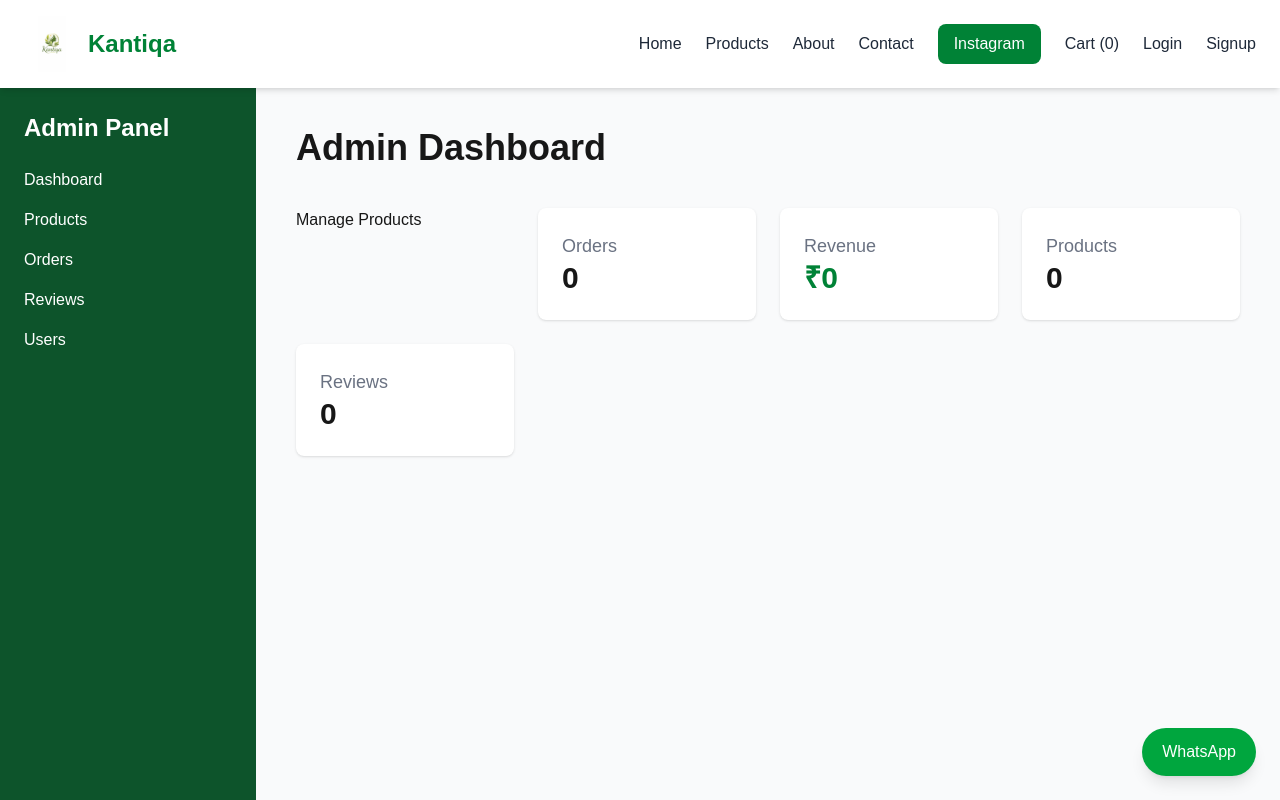
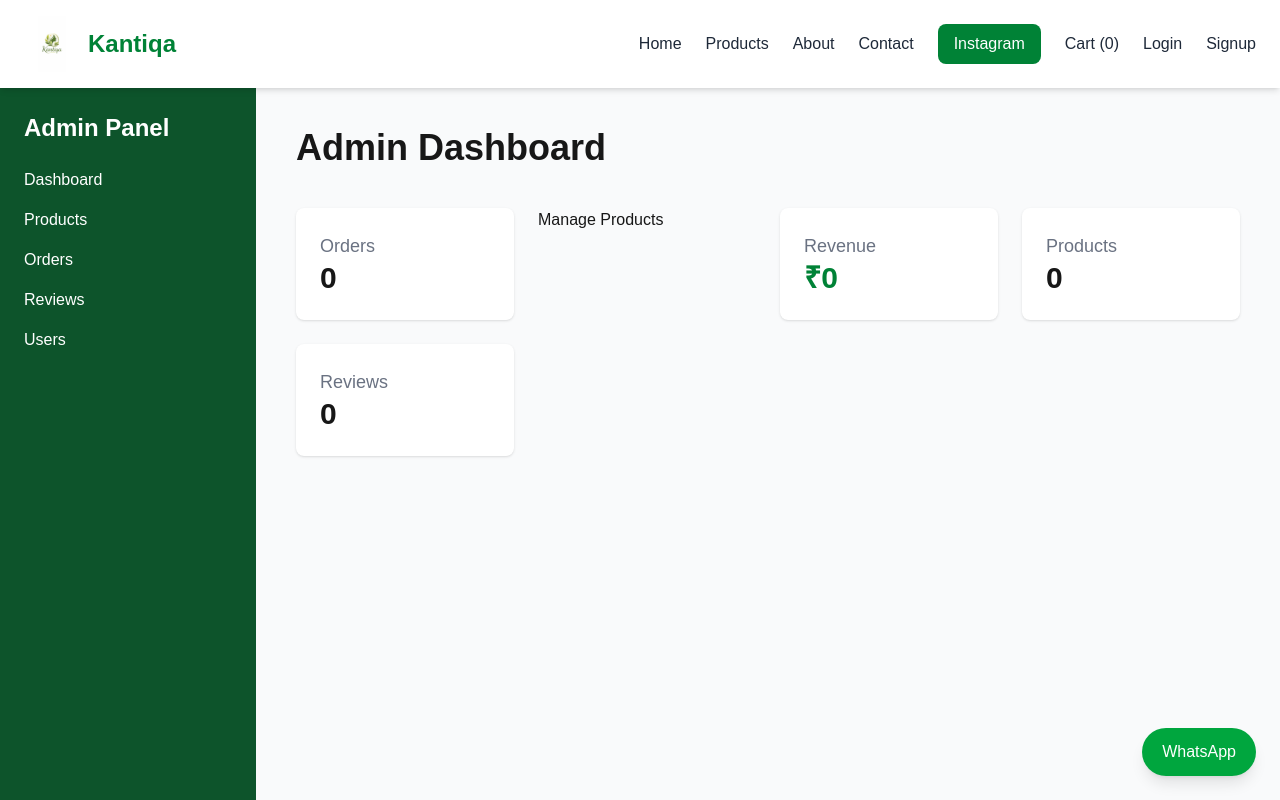
Before and after one commit to kantiqaofficial/kantiqa-website, a Next.js app: page /admin in a window 1280 px wide. Shown: the top 800 px of the page. Built offline with nearby package versions, Linux system fonts and the light colour scheme; no server answers; the database is empty.

Commit message:
fix products page architecture

```diff
--- a/src/app/admin/page.js
+++ b/src/app/admin/page.js
@@ -29,16 +29,16 @@ Admin Dashboard
 </h1>
 
 <div className="grid md:grid-cols-4 gap-6">
-<a href="/admin/products">
-Manage Products
-</a>
+
 <div className="bg-white p-6 rounded-lg shadow">
 <h2 className="text-lg text-gray-500">Orders</h2>
 <p className="text-3xl font-bold">
 {totalOrders}
 </p>
 </div>
-
+<a href="/admin/products">
+Manage Products
+</a>
 <div className="bg-white p-6 rounded-lg shadow">
 <h2 className="text-lg text-gray-500">Revenue</h2>
 <p className="text-3xl font-bold text-green-700">
```
